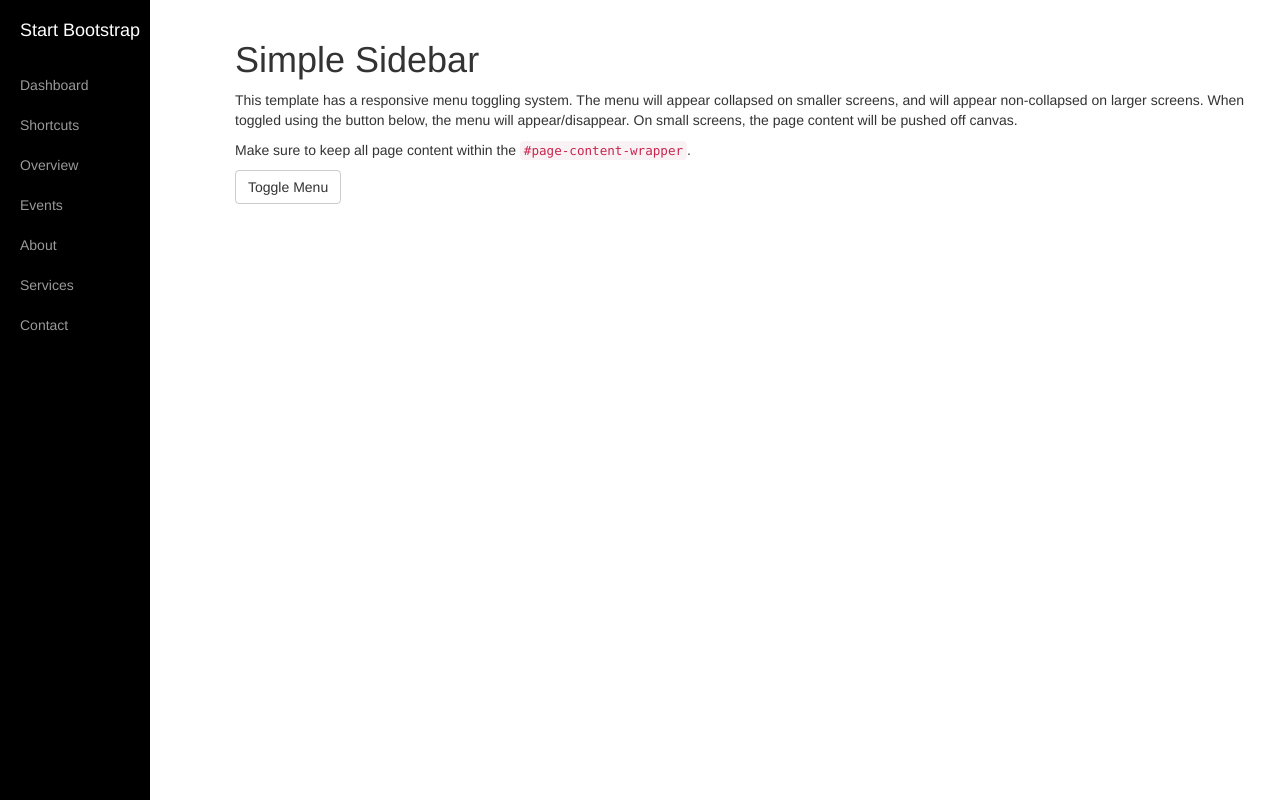
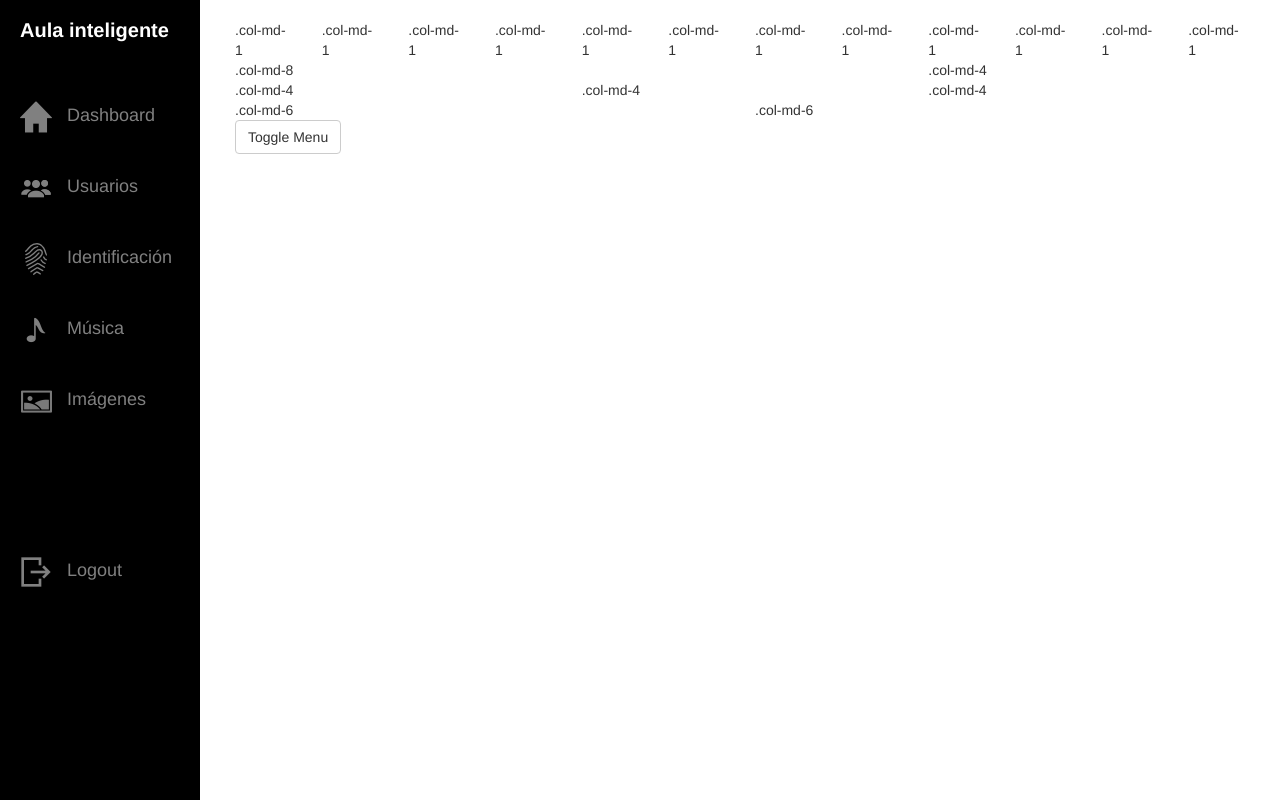
Before and after one commit to Ohmfrh/Django-Aula, a Django app: page /home/ in a window 1280 px wide. Run offline with Django 3.2, Linux system fonts and the light colour scheme; some libraries are stand-ins or nearby versions.

Commit message:
Improves sidebar

```diff
--- a/aula/static/css/simple-sidebar.css
+++ b/aula/static/css/simple-sidebar.css
@@ -25,7 +25,6 @@
     width: 10%;
     height: 100%;
     margin-left: -250px;
-    overflow-y: auto;
     background: #000;
     -webkit-transition: all 0.5s ease;
     -moz-transition: all 0.5s ease;
@@ -68,7 +67,7 @@
     display: block;
     text-decoration: none;
     /*Text*/
-    color: #999999;
+    color: #adadad;
 }
 
 .sidebar-nav li a:hover {
@@ -84,8 +83,9 @@
 
 .sidebar-nav > .sidebar-brand {
     height: 65px;
-    font-size: 18px;
+    font-size: 20px;
     line-height: 60px;
+    font-weight: bold;
 }
 
 .sidebar-nav > .sidebar-brand a {
@@ -108,7 +108,7 @@
     }
 
     #sidebar-wrapper {
-        width: 150px;
+        width: 200px;
     }
 
     #wrapper.toggled #sidebar-wrapper {
--- a/aula/static/css/style.css
+++ b/aula/static/css/style.css
@@ -0,0 +1,23 @@
+.logout {
+    padding-top: 100px;
+}
+
+.menu li {
+    margin-top: 30px;
+}
+
+.menu li span {
+    margin-left: 15px;
+    font-size: 18px;
+    color: white;
+}
+
+.brightness {
+    -webkit-filter: brightness(0.7);
+    filter: brightness(0.5);
+}
+
+.brightness:hover {
+    -webkit-filter: brightness(1);
+    filter: brightness(0.5);
+}
--- a/aula/templates/base.html
+++ b/aula/templates/base.html
@@ -19,31 +19,28 @@
     <div id="sidebar-wrapper">
         <ul class="sidebar-nav">
             <li class="sidebar-brand">
-                    <a href="#">
-                        Start Bootstrap
-                    </a>
+                <a href="#">Aula inteligente</a>
             </li>
-                <li>
-                    <a href="#">Dashboard</a>
+            <div class="menu">
+                <li class="brightness">
+                    <a href="#"><img src="{% static 'img/homealt.png' %}"><span>Dashboard</span></a>
                 </li>
-                <li>
-                    <a href="#">Shortcuts</a>
+                <li class="brightness">
+                    <a href="#"><img src="{% static 'img/usersalt.png' %}"><span>Usuarios</span></a>
                 </li>
-                <li>
-                    <a href="#">Overview</a>
+                <li class="brightness">
+                    <a href="#"><img src="{% static 'img/signsalt.png' %}"><span>Identificación</span></a>
                 </li>
-                <li>
-                    <a href="#">Events</a>
+                <li class="brightness">
+                    <a href="#"><img src="{% static 'img/musicalt.png' %}"><span>Música</span></a>
                 </li>
-                <li>
-                    <a href="#">About</a>
+                <li class="brightness">
+                    <a href="#"><img src="{% static 'img/imagesalt.png' %}"><span>Imágenes</span></a>
                 </li>
-                <li>
-                    <a href="#">Services</a>
+                <li class="logout brightness">
+                    <a href="#"><img src="{% static 'img/logoutalt.png' %}"><span>Logout</span></a>
                 </li>
-                <li>
-                    <a href="#">Contact</a>
-                </li>
+            </div>
         </ul>
     </div>
     <!-- /#sidebar-wrapper -->
@@ -53,9 +50,9 @@
         <div class="container-fluid">
             <div class="row">
                 <div class="col-lg-12">
-                        <h1>Simple Sidebar</h1>
-                        <p>This template has a responsive menu toggling system. The menu will appear collapsed on smaller screens, and will appear non-collapsed on larger screens. When toggled using the button below, the menu will appear/disappear. On small screens, the page content will be pushed off canvas.</p>
-                        <p>Make sure to keep all page content within the <code>#page-content-wrapper</code>.</p>
+                    {% block content %}
+
+                    {% endblock %}
                     <a href="#menu-toggle" class="btn btn-default" id="menu-toggle">Toggle Menu</a>
                 </div>
             </div>
```
Lines whose indentation alone changed are shown as unchanged.
